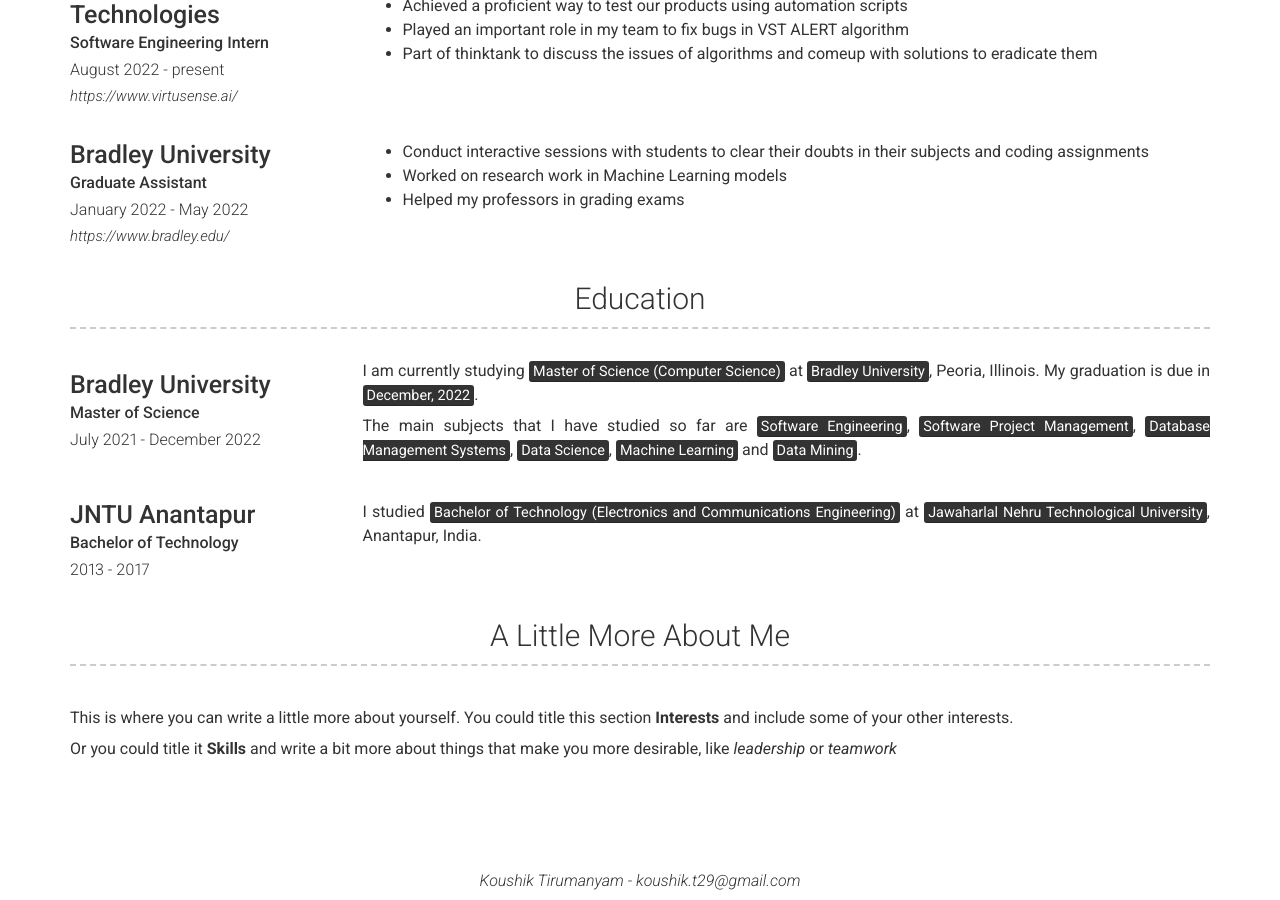
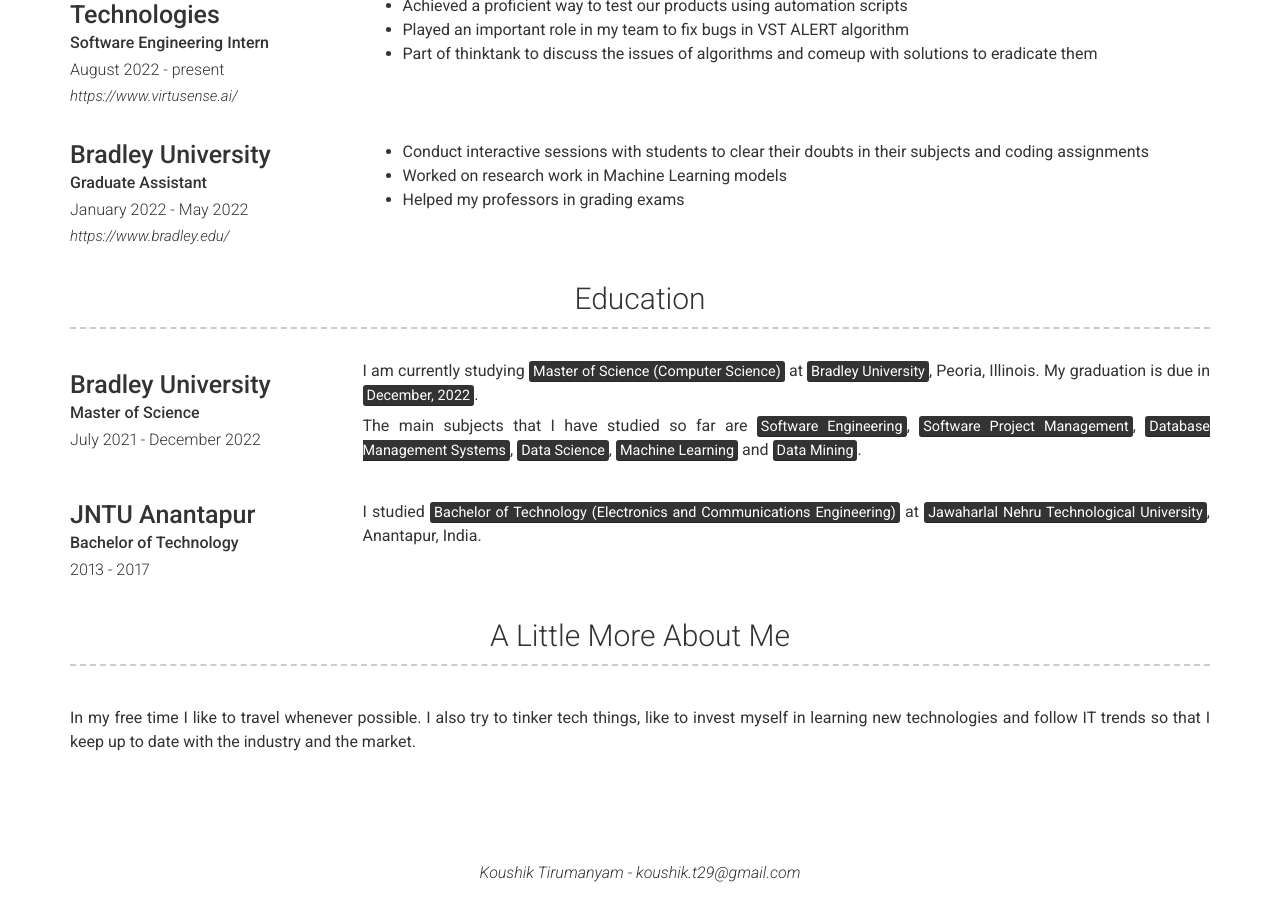
Before and after one commit to ktnani/ktnani.github.io, a Jekyll site: the page built from index.md, in a window 1280 px wide and 900 px high, scrolled down 878 px. Built offline with Jekyll 4.4.1, drawn with Linux system fonts in a browser that asks for light colours; nearby versions of some CDN libraries.

Commit message:
Update extras section

```diff
--- a/_config.yml
+++ b/_config.yml
@@ -115,9 +115,7 @@ content:
   - title: A Little More About Me
     layout: text
     content: |
-      This is where you can write a little more about yourself. You could title this section **Interests** and include some of your other interests.
-
-      Or you could title it **Skills** and write a bit more about things that make you more desirable, like *leadership* or *teamwork*
+      In my free time I like to travel whenever possible. I also try to tinker tech things, like to invest myself in learning new technologies and follow IT trends so that I keep up to date with the industry and the market.
 
 # Footer
 footer_show_references: false
```
